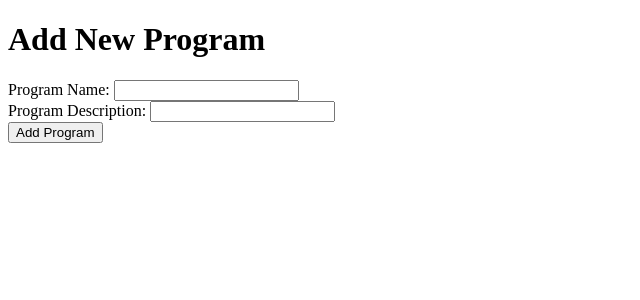
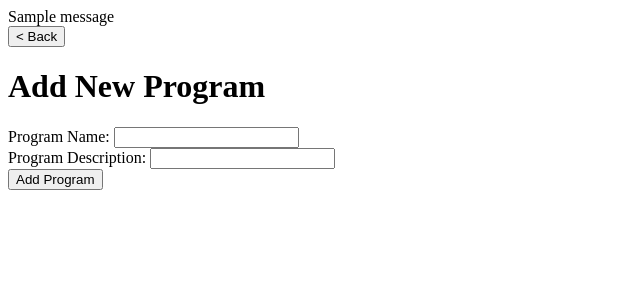
Before and after one commit to freddypadronscarton/CSCE310_Project, a Flask app: page /admin/add_program in a window 1280 px wide. Shown: the top 300 px of the page, without its empty margins (0-640 px from the left). Run offline with Flask 3, Linux system fonts and the light colour scheme; a user stored in the database is signed in; tables that the repository leaves empty hold one stand-in row (values such as "Sample post"); one stand-in notice (Sample message) is shown.

Commit message:
fixed add program flash msg and added back button

```diff
--- a/flaskapp/routes/admin.py
+++ b/flaskapp/routes/admin.py
@@ -84,18 +84,18 @@ def add_program():
         program_exist = is_program_name_taken(conn, program_name)
         if program_exist:
             flash("A program of this name already exists")
+            conn.close()
         else:
             add_new_program(conn, program_name, program_descr)
-        conn.close()
-        return render_template("admin_home.html")
-    else:
-      return render_template("admin_add_program.html")
+            conn.close()
+            return render_template("admin_home.html")
+    return render_template("admin_add_program.html")
 
 # ENDPOINT FOR ADMIN TO VIEW ALL PROGRAMS
-@admin_bp.route('/view_programs', methods=['GET', 'PUT'])
+@admin_bp.route('/view_programs', methods=['GET'])
 @login_required
 def view_all_programs():
     conn = get_db_connection()
     all_programs = get_all_programs(conn)
     conn.close()
-    return render_template('admin_view_programs.html  ', all_programs=all_programs)
+    return render_template("admin_view_programs.html", all_programs=all_programs)
--- a/flaskapp/templates/admin_add_program.html
+++ b/flaskapp/templates/admin_add_program.html
@@ -6,6 +6,19 @@
   <title>Admin Add Program</title>
 </head>
 <body>
+  <!-- Flash Messages -->
+  {% with messages = get_flashed_messages(with_categories=true) %}
+    {% if messages %}
+        {% for category, message in messages %}
+            <div class="flash {{ category }}">{{ message }}</div>
+        {% endfor %}
+    {% endif %}
+  {% endwith %}
+
+  <a href="{{ url_for('home') }}">
+    <button>< Back</button>
+  </a>
+
   <h1>Add New Program</h1>
   <form action="{{ url_for('admin_bp.add_program') }}" method="POST">
     <div class="form-group">
```
Also changed, not shown: flaskapp/database.db.
